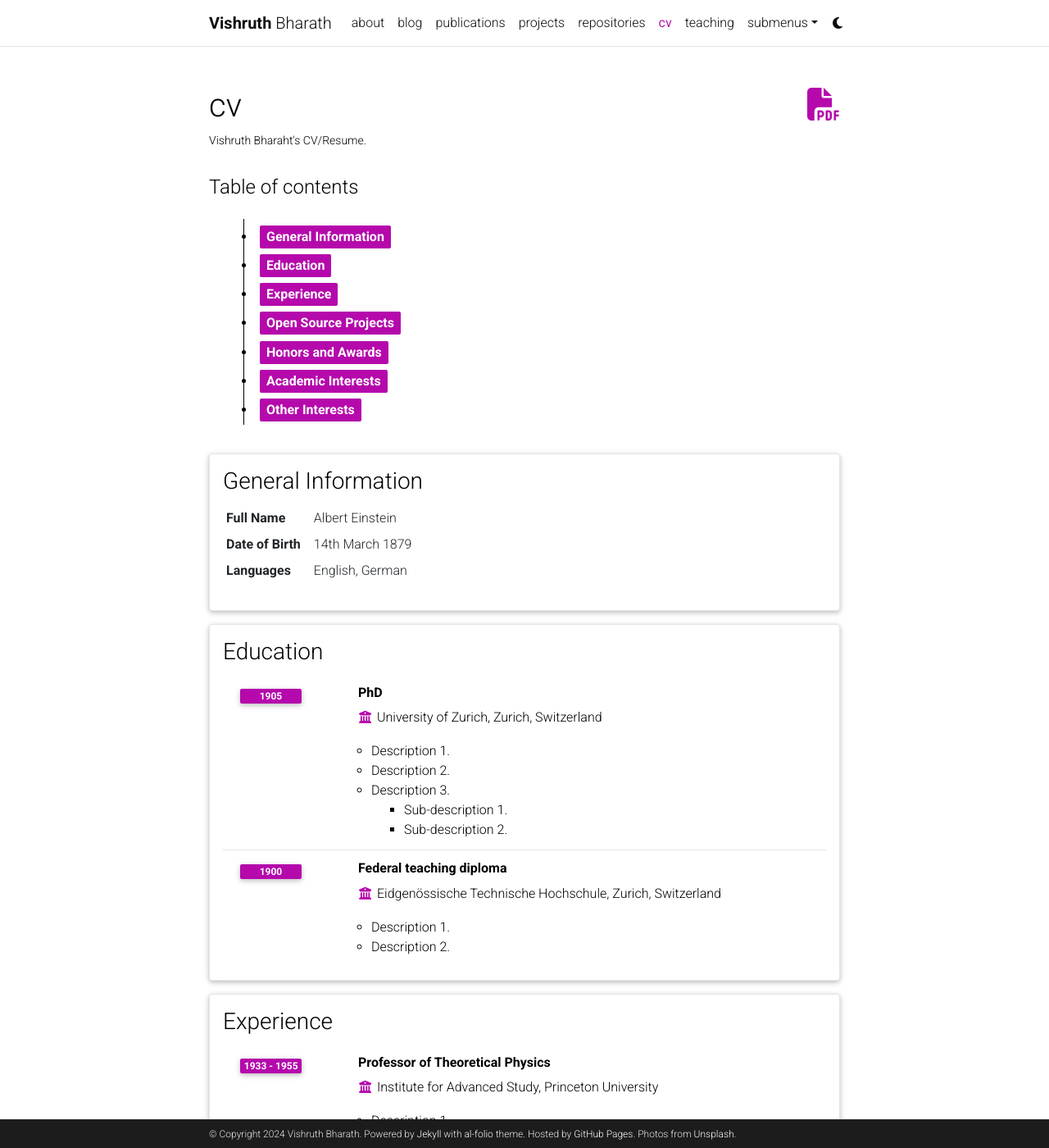
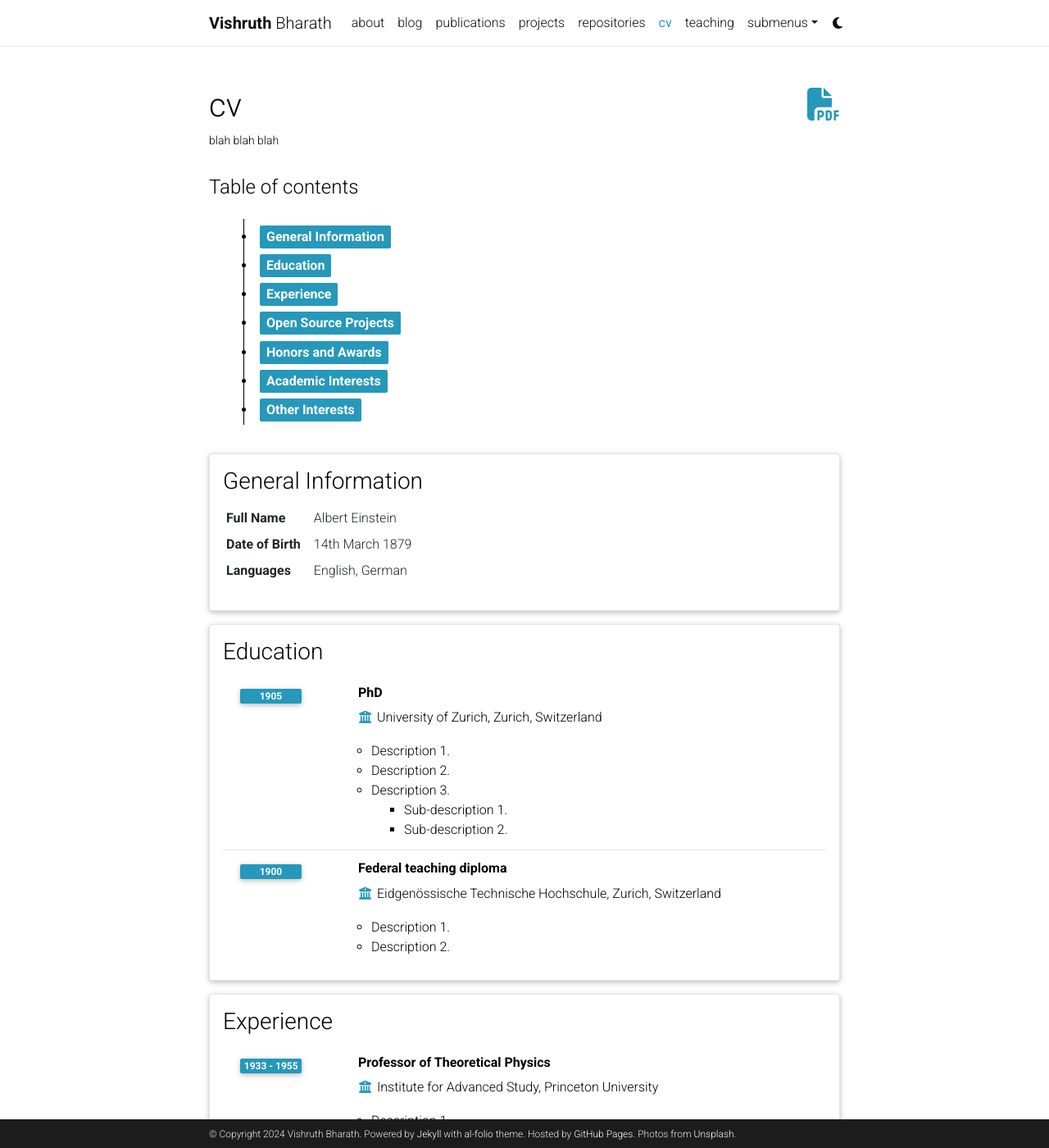
Before and after one commit to vishruthb/vishruthb.github.io, a Jekyll site: the page built from _pages/cv.md, in a window 1280 px wide and 1400 px high. Shown: the whole window at 82% size. Built offline with Jekyll 4.4.1, drawn with Linux system fonts in a browser that asks for light colours; comment, search, counter and statistics services are not loaded; a style sheet for code colours, icons or effects is not loaded.

Commit message:
changed theming

```diff
--- a/_pages/cv.md
+++ b/_pages/cv.md
@@ -5,5 +5,5 @@ title: cv
 nav: true
 nav_order: 4
 cv_pdf: vishruth-bharath-resume.pdf
-description: Vishruth Bharaht's CV/Resume.
+description: blah blah blah
 ---
--- a/_sass/_themes.scss
+++ b/_sass/_themes.scss
@@ -7,8 +7,8 @@
   --global-code-bg-color: #{$code-bg-color-light};
   --global-text-color: #{$black-color};
   --global-text-color-light: #{$grey-color};
-  --global-theme-color: #{$purple-color};
-  --global-hover-color: #{$purple-color};
+  --global-theme-color: #{$cyan-color};
+  --global-hover-color: #{$cyan-color};
   --global-hover-text-color: #{$white-color};
   --global-footer-bg-color: #{$grey-color-dark};
   --global-footer-text-color: #{$grey-color-light};
```
